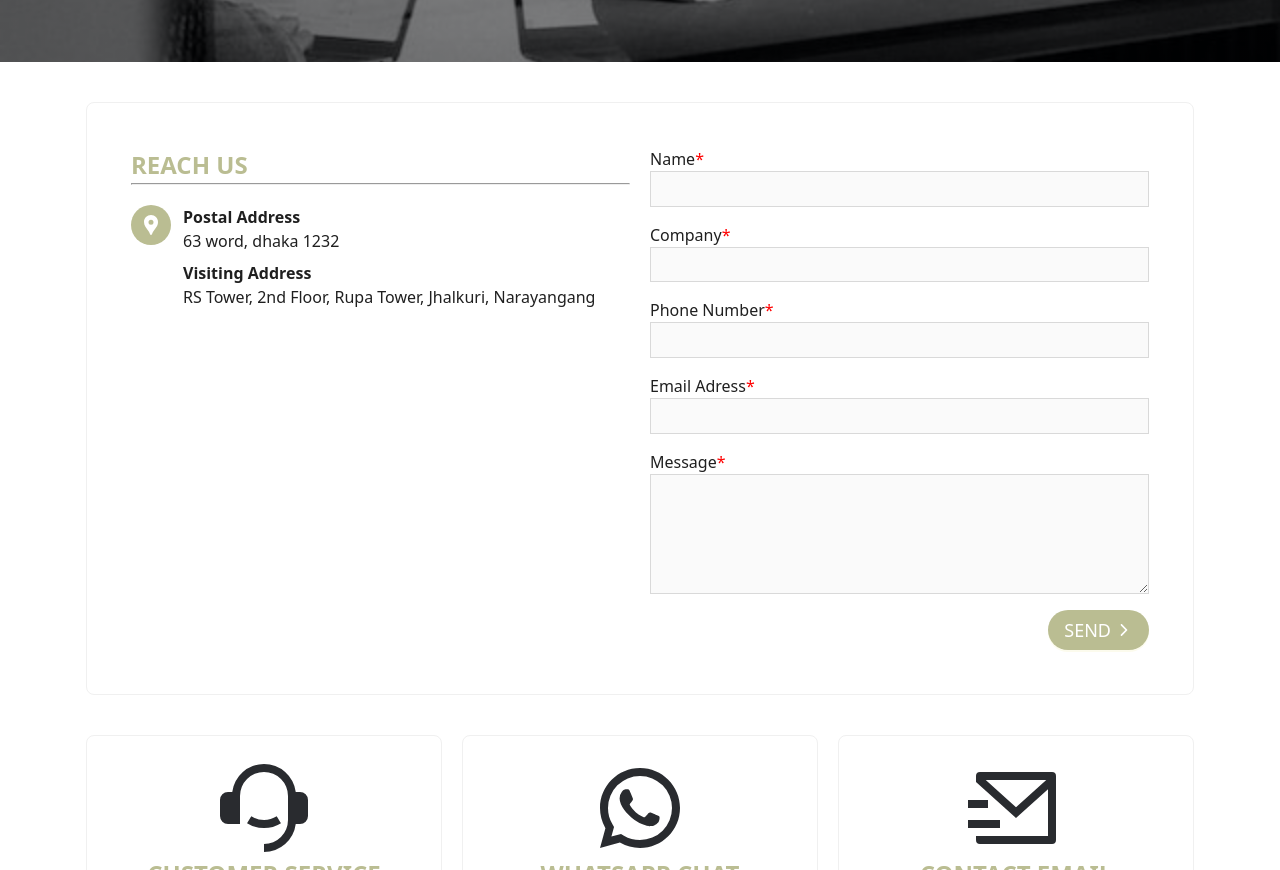
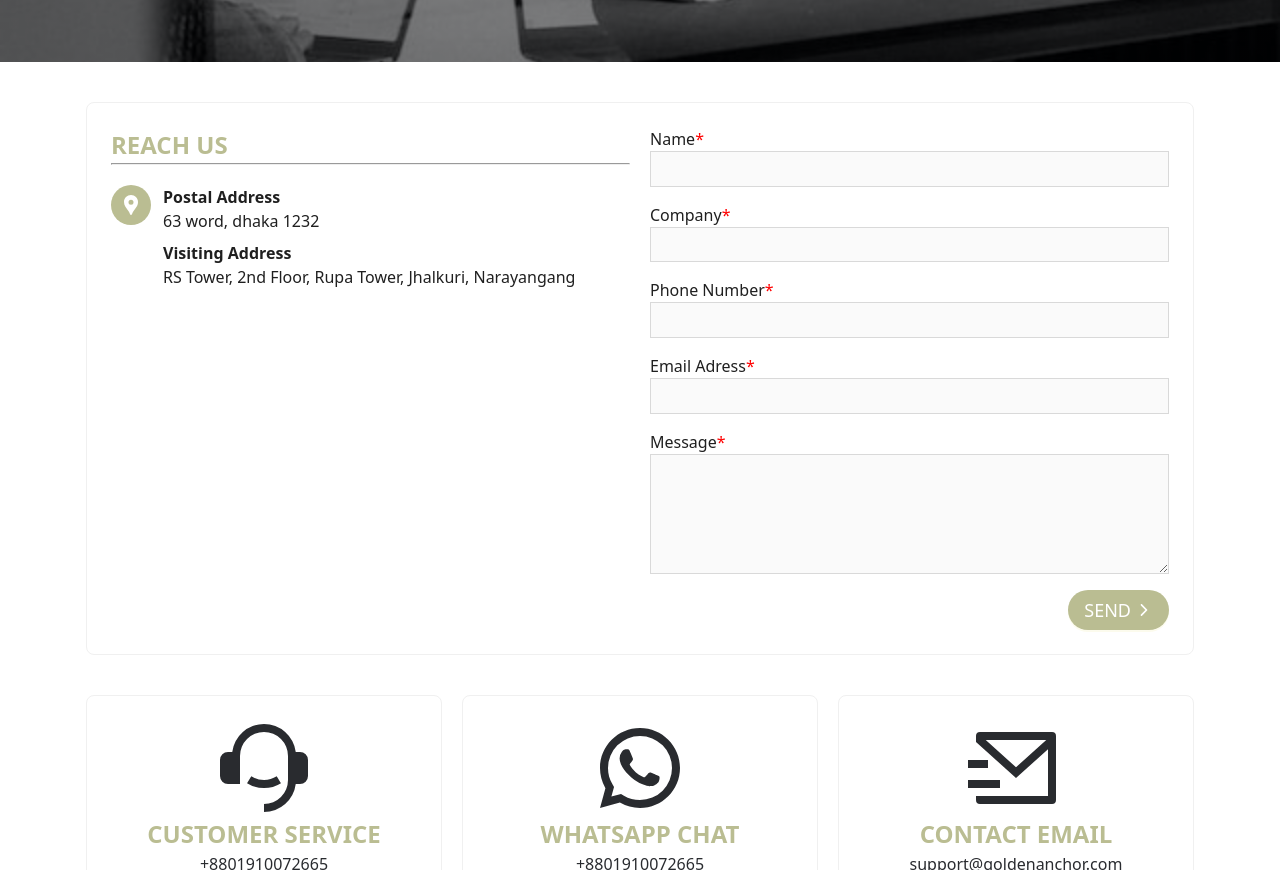
Before and after one commit to checkiamsiam/ocean-harbor-frontend, a Next.js app: page /contact in a window 1280 px wide. Shown: the part 360-1230 px from the top of the page. Built offline with nearby package versions, Linux system fonts and the light colour scheme.

Commit message:
la little bug fix

```diff
--- a/src/components/sections/Contact/ContactProcess.tsx
+++ b/src/components/sections/Contact/ContactProcess.tsx
@@ -7,7 +7,7 @@
     <div className="ga-container">
       <div className="py-10 ">
         <Card>
-          <div className="p-5  grid md:grid-cols-2 grid-cols-1 gap-5">
+          <div className="grid md:grid-cols-2 grid-cols-1 gap-5">
             <div>
               <ReachUsToContact />
             </div>
```
